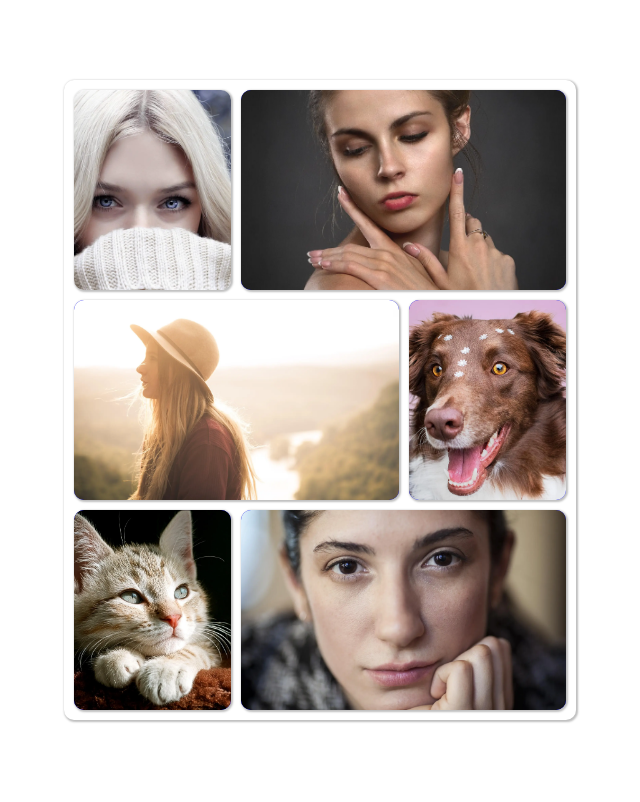
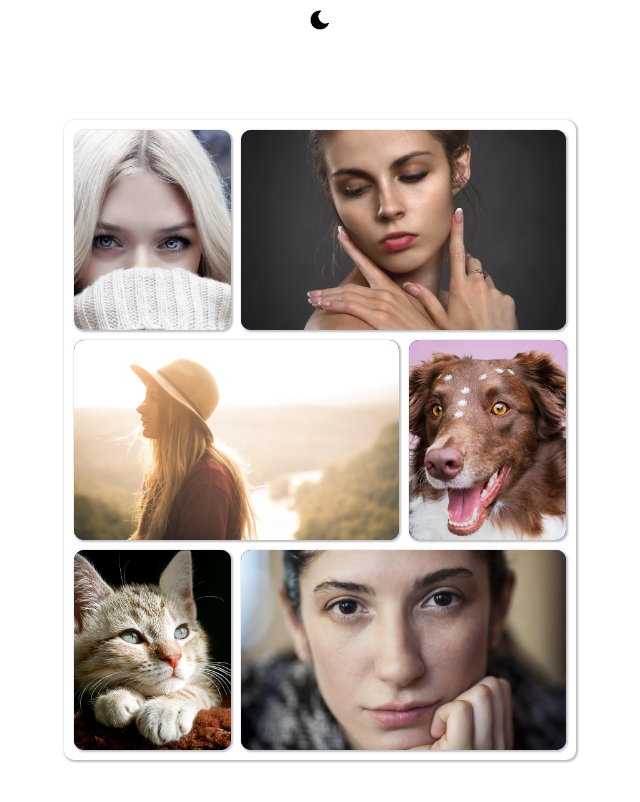
Before and after one commit to CamiloGonzalezPineda/Widget, a plain HTML site: page index.html in a window 1280 px wide. Shown: the whole page, without its empty margins (320-960 px from the left). Drawn offline with Linux system fonts and the light colour scheme.

Commit message:
Actualización 26/08/25

```diff
--- a/css/index.css
+++ b/css/index.css
@@ -12,6 +12,26 @@ main {
           min-height: 100vh;
     background-color: rgb(255, 255, 255);
 
+
+}
+
+main.noche{
+    background-color: black;
+
+}
+.dere{
+    width: 100%;
+    height: 40px;
+    display: flex;
+    justify-content: center;
+    align-items: center;
+}
+.dere.bbl{
+    background-color: black;
+}
+.icon{
+    stroke: white;
+    cursor: pointer;
 }
 /*Contenedor Padre Para formato Movil*/
 .contenedor {
--- a/index.html
+++ b/index.html
@@ -1,12 +1,17 @@
 <!DOCTYPE html>
 <html lang="en">
+
 <head>
     <meta charset="UTF-8">
     <meta name="viewport" content="width=device-width, initial-scale=1.0">
     <title>WIDGET</title>
     <link rel="stylesheet" href="css/index.css">
 </head>
+
 <body>
+    <header>
+
+    </header>
     <main>
         <section class="contenedor"> <!-- Contenedor padre-->
             <div class="divUno"><img src="img/woman-1919143_1920.webp" alt="gato"> </div>
@@ -19,4 +24,5 @@
     </main>
     <script src="js/index.js"></script>
 </body>
+
 </html>
--- a/js/index.js
+++ b/js/index.js
@@ -0,0 +1,25 @@
+const moon = ` <svg xmlns="http://www.w3.org/2000/svg" width="24" height="24" viewBox="0 0 24 24"
+                fill="currentColor" class="icon icon-tabler icons-tabler-filled icon-tabler-moon">
+                <path stroke="none" d="M0 0h24v24H0z" fill="none" />
+                <path
+                    d="M12 1.992a10 10 0 1 0 9.236 13.838c.341 -.82 -.476 -1.644 -1.298 -1.31a6.5 6.5 0 0 1 -6.864 -10.787l.077 -.08c.551 -.63 .113 -1.653 -.758 -1.653h-.266l-.068 -.006l-.06 -.002z" />
+            </svg> `
+const headerr = document.querySelector('header')
+
+const header = document.createElement('div')
+header.innerHTML = moon
+header.classList.add('dere')
+headerr.appendChild(header)
+
+const moom = document.querySelector('.icon')
+const main = document.querySelector('main')
+const noche = document.querySelector('.noche')
+const contenedor = document.querySelector('.contenedor')
+const bbl = document.querySelector('.bbl')
+
+
+moom.addEventListener('click',()=>{
+    main.classList.toggle('noche')
+    header.classList.toggle('bbl')
+
+})
```
